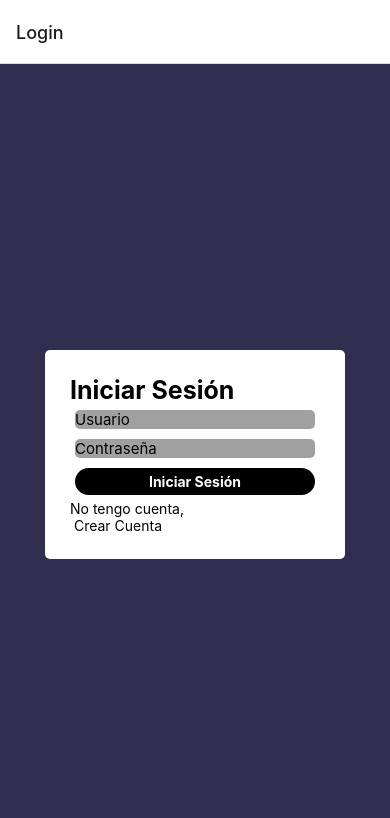
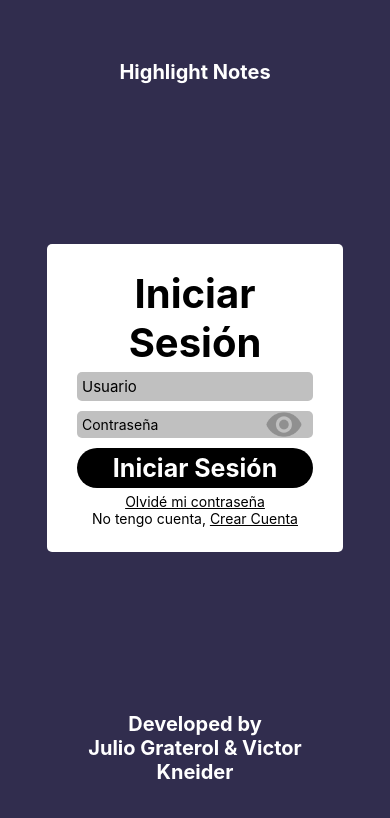
Before and after one commit to juliograterol/notes_front, a React Native app: screen /Login in a window 390 px wide. Shown: the top 818 px of the page. Built offline with nearby package versions, Linux system fonts and the light colour scheme.

Commit message:
login styles fixed, with password setVisible

```diff
--- a/App.js
+++ b/App.js
@@ -1,4 +1,4 @@
-import * as React from "react";
+import React, { useEffect, useState } from "react";
 import { NavigationContainer } from "@react-navigation/native";
 import { createStackNavigator } from "@react-navigation/stack";
 import AllNotes from "./screens/AllNotes";
@@ -6,13 +6,51 @@ import NotaPrueba from "./screens/NotaView";
 import AllFolders from "./screens/AllFolders";
 import FolderView from "./screens/FolderView";
 import Login from "./screens/LogIn";
+import useFetch from "./hooks/useFetch";
 
 const Stack = createStackNavigator();
 
 function App() {
+  const [isLogged, setLog] = useState(false);
+
+  const [user, setUser] = useState("");
+  const [password, setPassword] = useState("");
+
+  const { data, error, fetchData } = useFetch(
+    "http://192.168.0.222:3003/auth/login"
+  );
+
+  useEffect(() => {
+    if (data) {
+      console.log(data);
+      setLog(true);
+      if (isLogged) {
+        navigation.navigate("Todas las Notas");
+      }
+    }
+    if (error) {
+      console.log(error);
+    }
+  }, [data]);
+
+  async function handleClick() {
+    await fetchData("POST", {
+      email: user,
+      password: password,
+    });
+  }
+
   return (
+    <>
+      {!isLogged ? (
+        <Login
+          handleClick={handleClick}
+          setUser={setUser}
+          setPassword={setPassword}
+        />
+      ) : (
         <NavigationContainer>
-      <Stack.Navigator initialRouteName="Login">
+          <Stack.Navigator initialRouteName="Todas las Notas">
             <Stack.Screen name="Login" component={Login} />
             <Stack.Screen name="Todas las Notas" component={AllNotes} />
             <Stack.Screen name="Nota" component={NotaPrueba} />
@@ -20,6 +58,8 @@ function App() {
             <Stack.Screen name="Todas las Carpetas" component={AllFolders} />
           </Stack.Navigator>
         </NavigationContainer>
+      )}
+    </>
   );
 }
 
--- a/screens/LogIn.js
+++ b/screens/LogIn.js
@@ -1,98 +1,107 @@
 import React, { useEffect, useState } from "react";
 import {
+  Image,
   View,
   Text,
   TextInput,
   StyleSheet,
   TouchableOpacity,
 } from "react-native";
-import useFetch from "../hooks/useFetch";
 
-const Login = () => {
-  const [user, setUser] = useState("");
-  const [password, setPassword] = useState("");
-
-  const { data, error, fetchData } = useFetch(
-    "http://192.168.0.161:3003/auth/login"
-  );
-
-  useEffect(() => {
-    if (data) {
-      console.log(data);
-    }
-    if (error) {
-      console.log(error);
-    }
-  }, [data]);
-
-  async function handleClick() {
-    await fetchData("POST", {
-      email: user,
-      password: password,
-    });
-    console.log("post");
-  }
+const Login = (props) => {
+  const [isVisible, setVisible] = useState(false);
 
   function handleUserChange(text) {
-    setUser(text);
+    props.setUser(text);
   }
 
   function handlePasswordChange(text) {
-    setPassword(text);
+    props.setPassword(text);
   }
 
   return (
-    <View style={styles.container}>
-      <View style={styles.box}>
+    <View style={styles.page}>
+      <Text style={styles.credits}>Highlight Notes</Text>
+      <View style={styles.container}>
         <Text style={styles.title}>Iniciar Sesión</Text>
         <TextInput
           style={styles.placeholder}
           placeholder="Usuario"
           onChangeText={handleUserChange}
         />
-        <TextInput
-          style={styles.placeholder}
-          placeholder="Contraseña"
-          onChangeText={handlePasswordChange}
-        />
-        <TouchableOpacity style={styles.button} onPress={() => handleClick()}>
-          <Text style={{ fontWeight: "bold", color: "white" }}>
+        <View style={styles.placeholder}>
+          <TextInput
+            placeholder="Contraseña"
+            onChangeText={handlePasswordChange}
+            secureTextEntry={!isVisible}
+          />
+          <TouchableOpacity
+            onPress={() => setVisible(!isVisible)}
+            style={styles.eye}
+          >
+            <Image source={require("../assets/eye.png")} style={styles.eye} />
+          </TouchableOpacity>
+        </View>
+        <TouchableOpacity
+          style={styles.button}
+          onPress={() => props.handleClick()}
+        >
+          <Text style={{ fontWeight: "bold", color: "white", fontSize: 25 }}>
             Iniciar Sesión
           </Text>
         </TouchableOpacity>
         <View>
-          <Text>No tengo cuenta,</Text>
           <TouchableOpacity>
-            <Text> Crear Cuenta</Text>
+            <Text
+              style={{ textAlign: "center", textDecorationLine: "underline" }}
+            >
+              Olvidé mi contraseña
+            </Text>
+          </TouchableOpacity>
+          <TouchableOpacity>
+            <Text style={{ textAlign: "center" }}>
+              No tengo cuenta,{" "}
+              <Text style={{ textDecorationLine: "underline" }}>
+                Crear Cuenta
+              </Text>
+            </Text>
           </TouchableOpacity>
         </View>
       </View>
+      <Text style={styles.credits}>
+        Developed by{"\n"}Julio Graterol & Victor Kneider
+      </Text>
     </View>
   );
 };
 
 const styles = StyleSheet.create({
-  container: {
+  page: {
     padding: 10,
     height: "100%",
-    justifyContent: "center",
+    justifyContent: "space-between",
     alignItems: "center",
     backgroundColor: "#312D4E",
   },
-  box: {
+  container: {
+    padding: 25,
+    width: "80%",
     borderRadius: 5,
-    padding: 25,
+    justifyContent: "space-between",
     backgroundColor: "#fff",
   },
   title: {
-    fontSize: 25,
+    fontSize: 40,
+    textAlign: "center",
     fontWeight: "bold",
   },
   placeholder: {
+    justifyContent: "center",
+    padding: 5,
     fontSize: 15,
     margin: 5,
     borderRadius: 5,
-    backgroundColor: "#a0a0a0",
+    backgroundColor: "#c0c0c0",
   },
   button: {
     margin: 5,
@@ -102,6 +111,20 @@ const styles = StyleSheet.create({
     alignItems: "center",
     backgroundColor: "black",
   },
+  credits: {
+    margin: 50,
+    fontSize: 20,
+    color: "white",
+    fontWeight: "bold",
+    textAlign: "center",
+  },
+  eye: {
+    opacity: 0.5,
+    position: "absolute",
+    right: 0,
+    height: 25,
+    resizeMode: "contain",
+  },
 });
 
 export default Login;
```
Also changed, not shown: assets/eye.png (added). Lines whose indentation alone changed are shown as unchanged.
